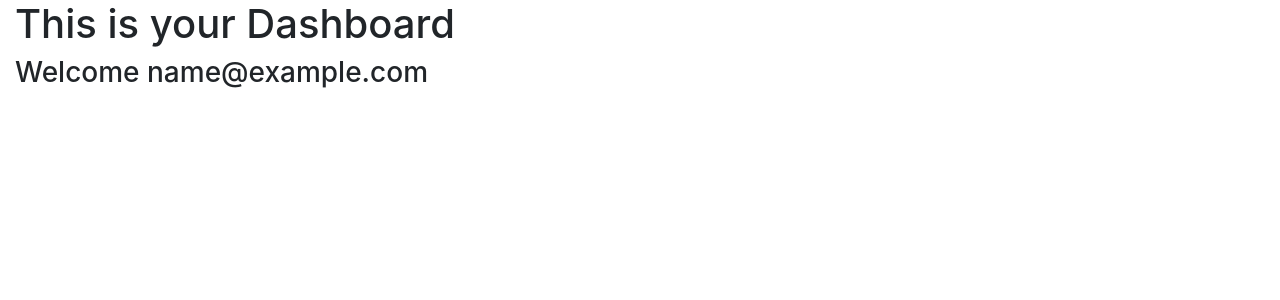
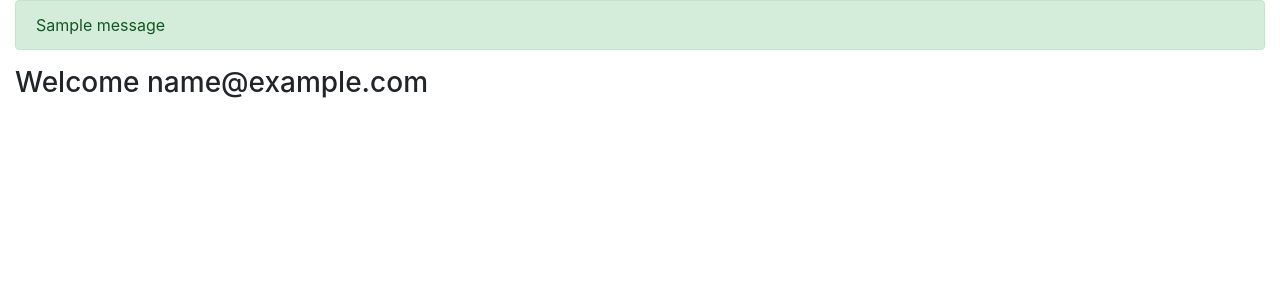
Before and after one commit to umair313/share_now, a Flask app: page /dashboard in a window 1280 px wide. Shown: the part 56-356 px from the top of the page. Run offline with Flask 2, Linux system fonts and the light colour scheme; the visitor is signed in with stand-in values (Sample User, id 1); one stand-in notice (Sample message) is shown; some libraries are stand-ins or nearby versions.

Commit message:
flash messages updated

```diff
--- a/app.py
+++ b/app.py
@@ -17,10 +17,12 @@ def login():
 		userEmail = request.form["userEmail"]
 		# adding data to session
 		session["userEmail"] = userEmail
+		flash("Login Successful")
 		return redirect(url_for("dashboard"))
 	else:
 		# if user is already logged in
 		if "userEmail" in session:
+			flash("Already Logged In")
 			return redirect(url_for("dashboard"))
 		else:
 			pass
--- a/templates/dashboard.html
+++ b/templates/dashboard.html
@@ -5,6 +5,16 @@
 {% endblock title%}
 
 {% block content %}
-<h1>This is your Dashboard</h1>
+  <!--this prints flash messages-->
+  {% with messages = get_flashed_messages() %}
+    {% if messages %}
+      {% for msg in messages %}
+        <div class="alert alert-success" role="alert">
+          {{msg}}
+        </div>
+      {% endfor%}
+    {% endif %}
+  {% endwith %}
+  <!-- flash end-->
   <h3>Welcome {{ usr }}</h3>
 {% endblock content%}
--- a/templates/login.html
+++ b/templates/login.html
@@ -5,7 +5,7 @@
 {% endblock title%}
 
 {% block content %}
-<div>
+<div style="padding: 10%;">
   <!--this prints flash messages-->
   {% with messages = get_flashed_messages() %}
     {% if messages %}
@@ -16,6 +16,7 @@
       {% endfor%}
     {% endif %}
   {% endwith %}
+  <!-- flash end-->
 <form action="#" method="POST">
     <div class="form-group">
       <label for="exampleInputEmail1">Email address</label>
```
